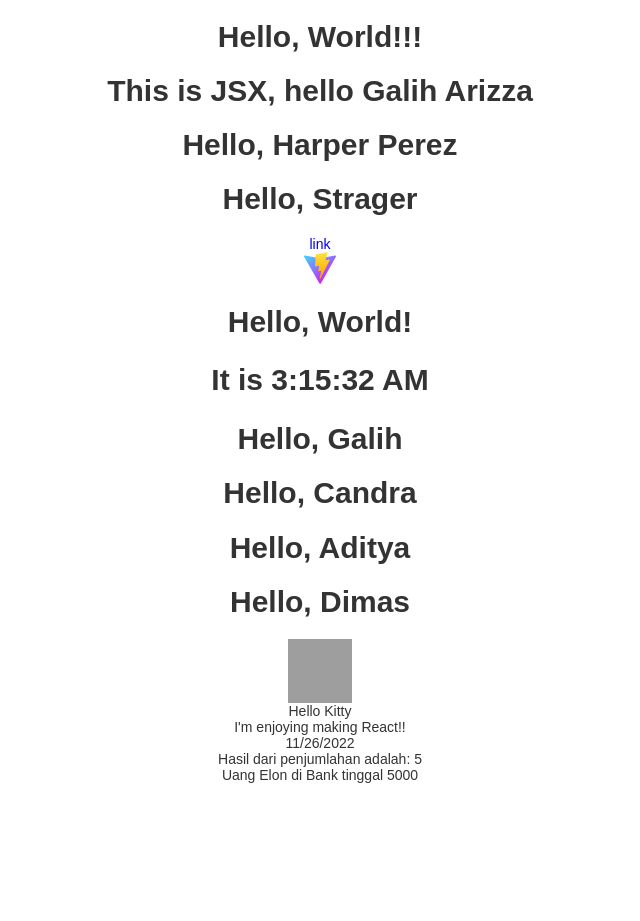
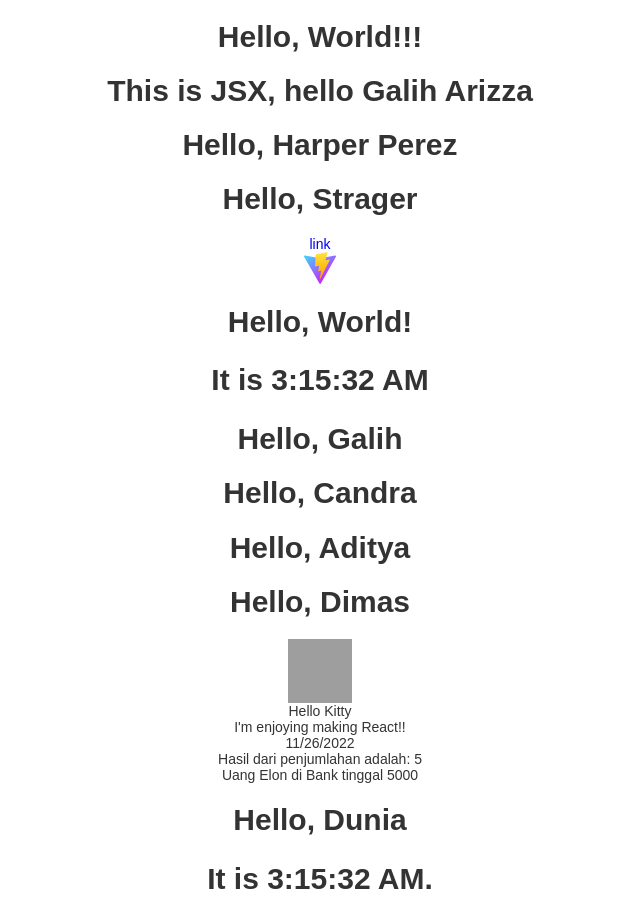
Before and after one commit to chadittya/vite-react-learn, a React (Vite) app: page / in a window 1280 px wide. Shown: the whole page, without its empty margins (320-960 px from the left). Before the commit the page ends 800 px from the top, so only its background shows below. Built offline with nearby package versions, Linux system fonts and the light colour scheme; grey boxes are pictures that could not be loaded.

Commit message:
belajar state and lifecyle

```diff
--- a/index.html
+++ b/index.html
@@ -19,6 +19,7 @@
     <div id="extracting-component"></div>
     <div id="props-are-read-only"></div>
     <div id="props-are-read-only2"></div>
+    <div id="state-n-lifecycle"></div>
     <script type="module" src="/src/main.jsx"></script>
   </body>
 </html>
--- /dev/null
+++ b/src/assets/clock.service.jsx
@@ -0,0 +1,46 @@
+// JSX element
+// export function Clock(props) {
+//   return (
+//     <div>
+//       <h1>Hello, Dunia</h1>
+//       <h2>It is {props.date.toLocaleTimeString()}</h2>
+//     </div>
+//   );
+// }
+
+// ES6 Class
+import React from "react";
+
+function FormatedDate(props) {
+  return <h2>It is {props.date.toLocaleTimeString()}.</h2>;
+}
+
+export class Clock extends React.Component {
+  constructor(props) {
+    super(props);
+    this.state = { date: new Date() };
+  }
+
+  componentDidMount() {
+    this.timerID = setInterval(() => this.tick(), 1000);
+  }
+
+  componentWillUnmount() {
+    clearInterval(this.timerID);
+  }
+
+  tick() {
+    this.setState({
+      date: new Date(),
+    });
+  }
+
+  render() {
+    return (
+      <div>
+        <h1>Hello, Dunia</h1>
+        <FormatedDate date={this.state.date} />
+      </div>
+    );
+  }
+}
--- a/src/main.jsx
+++ b/src/main.jsx
@@ -10,6 +10,7 @@ import { ComposingWelcome } from "./assets/app.service";
 import { Comment } from "./assets/comment.service";
 import { sum } from "./assets/sum.service";
 import { withdraw } from "./assets/withdraw.service";
+import { Clock } from "./assets/clock.service";
 
 const root = ReactDOM.createRoot(document.getElementById("root"));
 root.render(<h1>Hello, World!!!</h1>);
@@ -145,3 +146,10 @@ const propsAreReadOnly2 = ReactDOM.createRoot(
 );
 
 propsAreReadOnly2.render(withdraw(account.name, account.total, 5000));
+
+// state and lifecycle
+export const stateNLifecycle = ReactDOM.createRoot(
+  document.getElementById("state-n-lifecycle")
+);
+
+stateNLifecycle.render(<Clock />);
```
Also changed, not shown: 2 other files (tests, documents, lock files or other folders).
